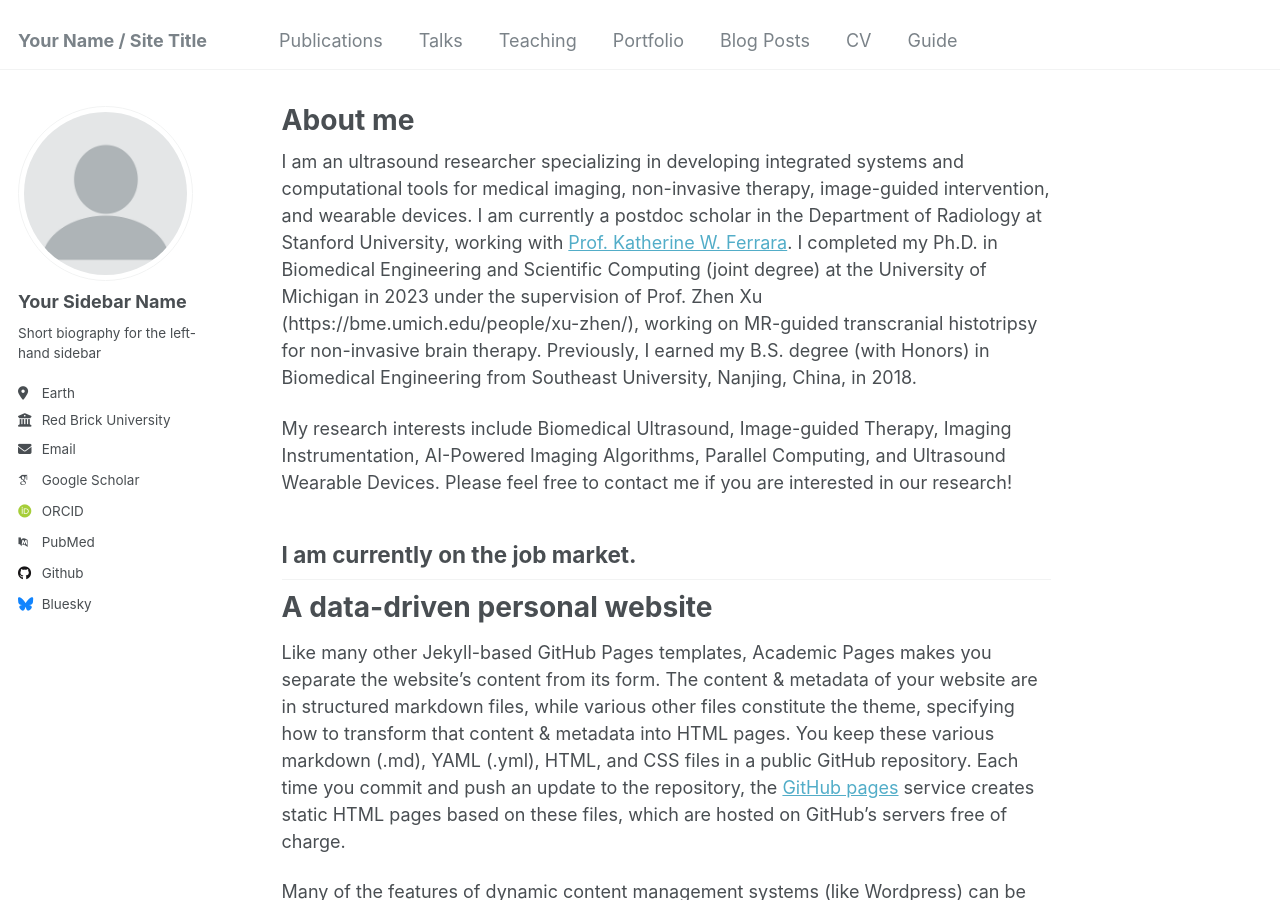
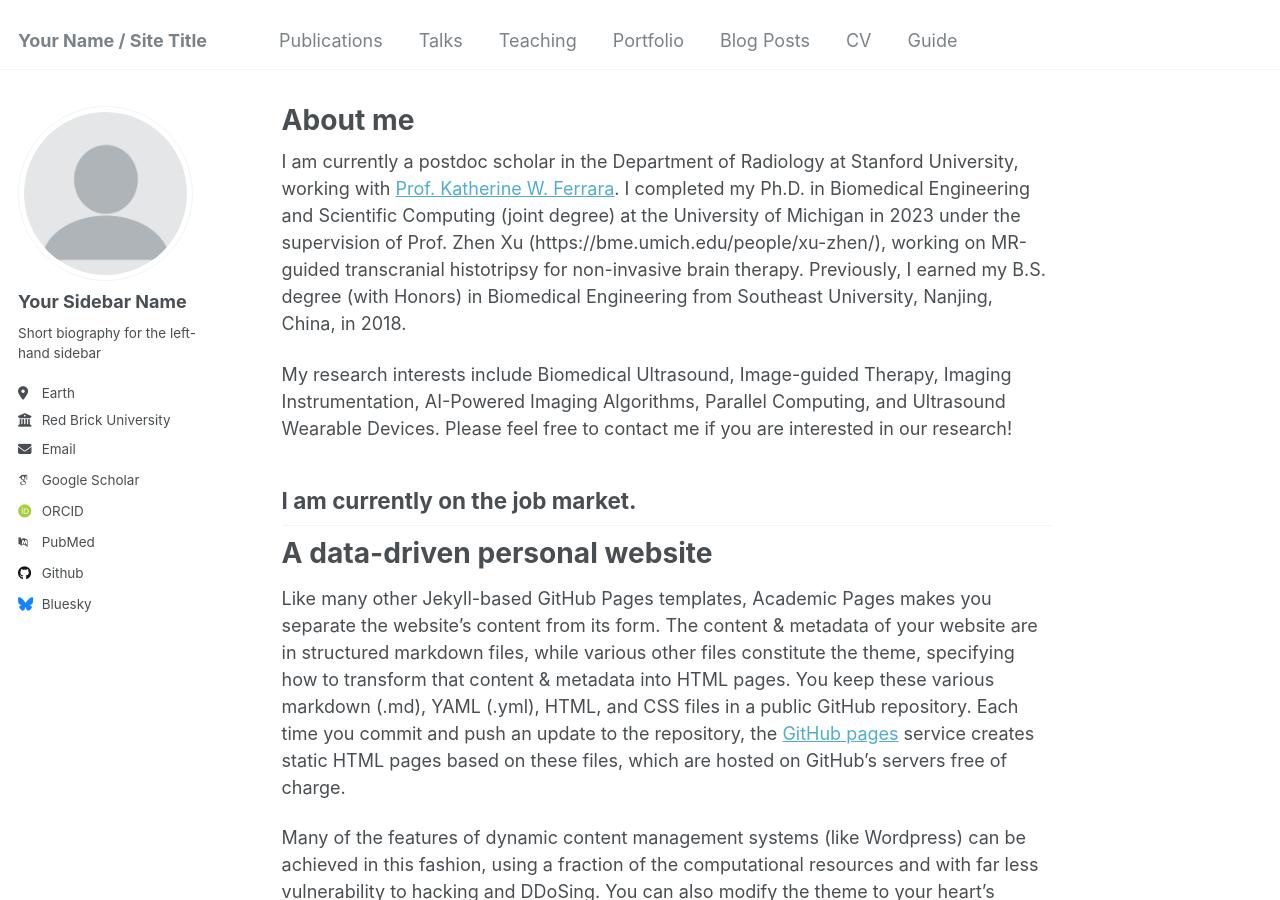
Before and after one commit to NingLu-Ultrasound/ninglu-ultrasound.github.io, a Jekyll site: the page built from _pages/about.md, in a window 1280 px wide and 900 px high. Built offline with Jekyll 4.4.1, drawn with Linux system fonts in a browser that asks for light colours; some web fonts are replaced.

Commit message:
Update about.md

```diff
--- a/_pages/about.md
+++ b/_pages/about.md
@@ -8,7 +8,6 @@ redirect_from:
   - /about.html
 ---
 
-I am an ultrasound researcher specializing in developing integrated systems and computational tools for medical imaging, non-invasive therapy, image-guided intervention, and wearable devices.
 I am currently a postdoc scholar in the Department of Radiology at Stanford University, working with [Prof. Katherine W. Ferrara](https://med.stanford.edu/profiles/katherine-ferrara). I completed my Ph.D. in Biomedical Engineering and Scientific Computing (joint degree) at the University of Michigan in 2023 under the supervision of Prof. Zhen Xu (https://bme.umich.edu/people/xu-zhen/), working on MR-guided transcranial histotripsy for non-invasive brain therapy. Previously, I earned my B.S. degree (with Honors) in Biomedical Engineering from Southeast University, Nanjing, China, in 2018.
 
 My research interests include Biomedical Ultrasound, Image-guided Therapy, Imaging Instrumentation, AI-Powered Imaging Algorithms, Parallel Computing, and Ultrasound Wearable Devices. Please feel free to contact me if you are interested in our research!
```
